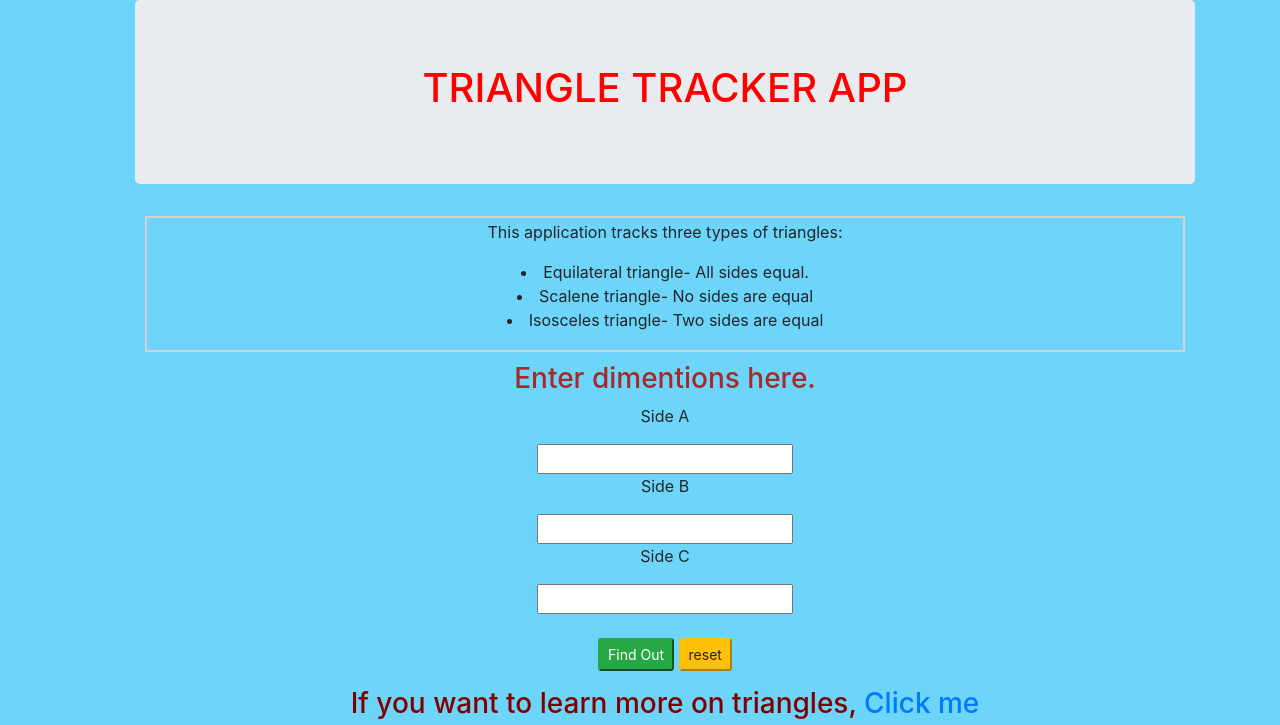
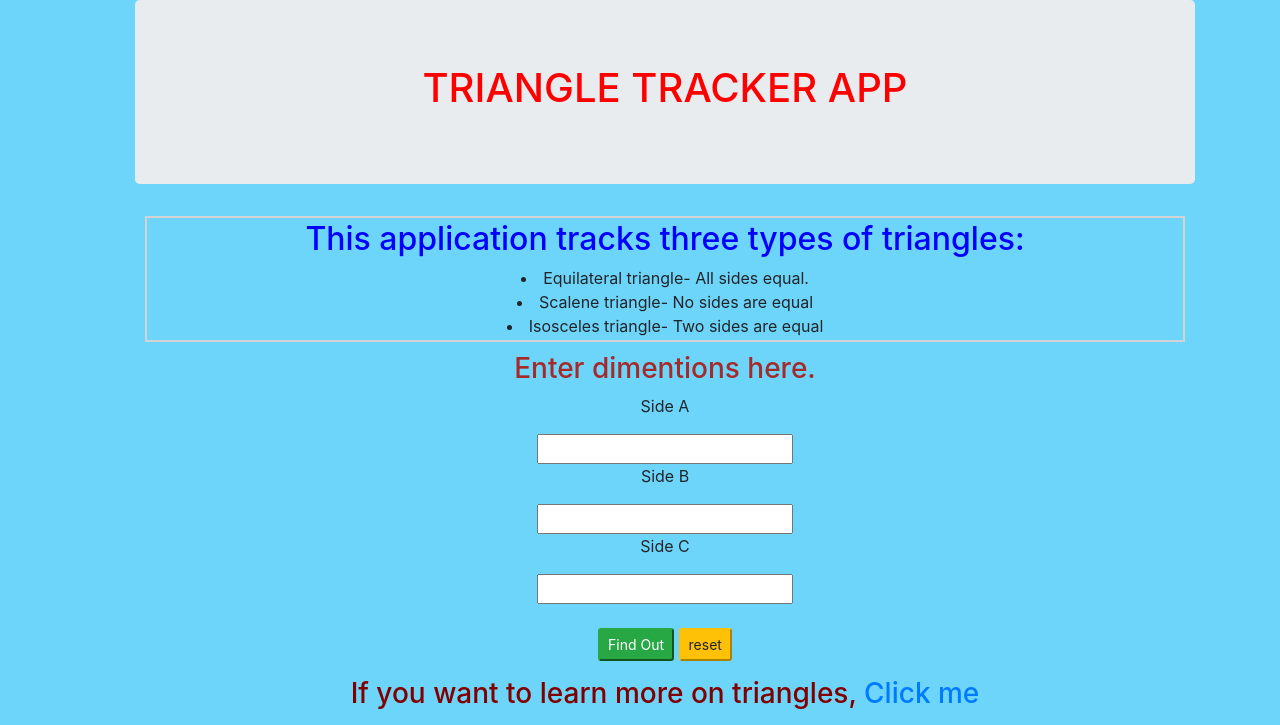
Before and after one commit to Sijenn/triangle-track, a plain HTML site: page index.html in a window 1280 px wide. Shown: the top 725 px of the page. Drawn offline with Linux system fonts and the light colour scheme.

```diff
--- a/index.html
+++ b/index.html
@@ -20,13 +20,12 @@
             </div>
 
             <div class="box">
-                <p>This application tracks three types of triangles:
+                <h2>This application tracks three types of triangles:</h2>
 
                     <li>Equilateral triangle- All sides equal.</li>
                     <li>Scalene triangle- No sides are equal</li>
                     <li>Isosceles triangle- Two sides are equal</li>
 
-                </p>
             </div>
 
             <h3 class="ent">Enter dimentions here.</h3>
```
